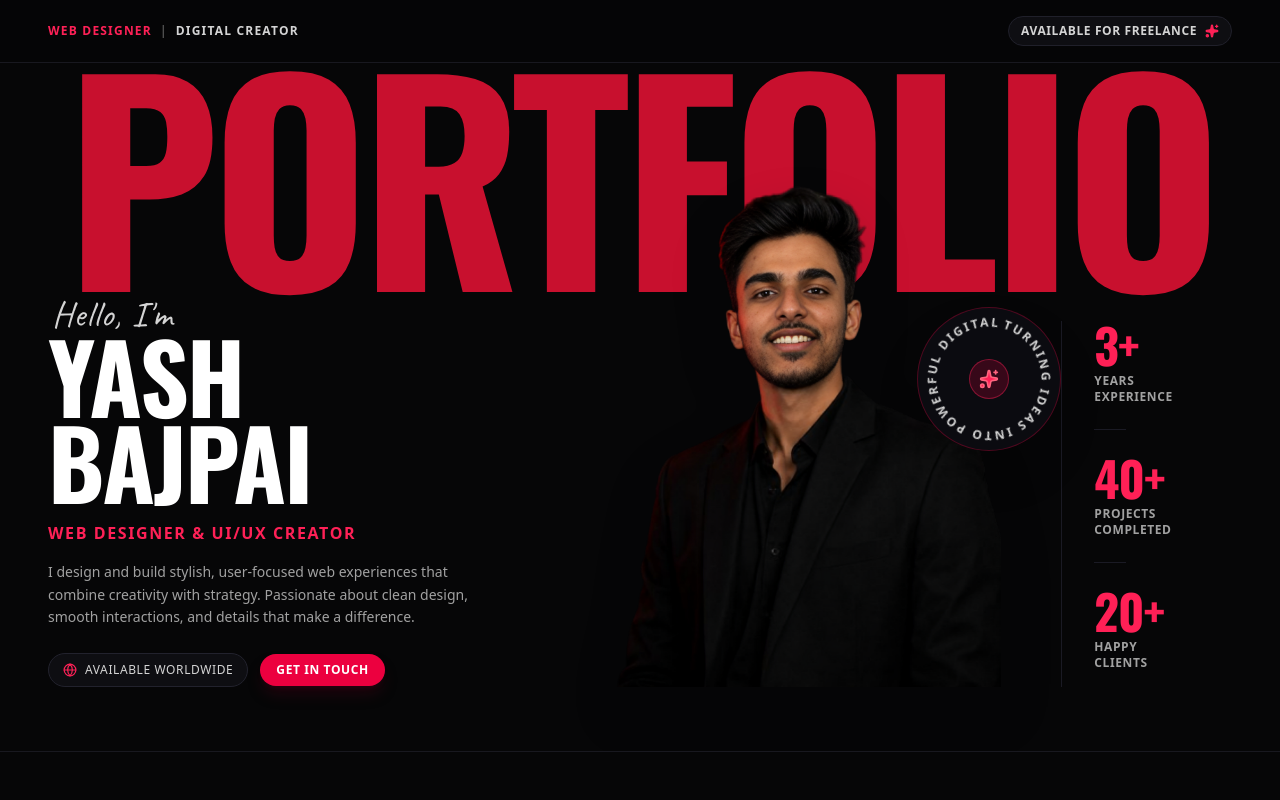
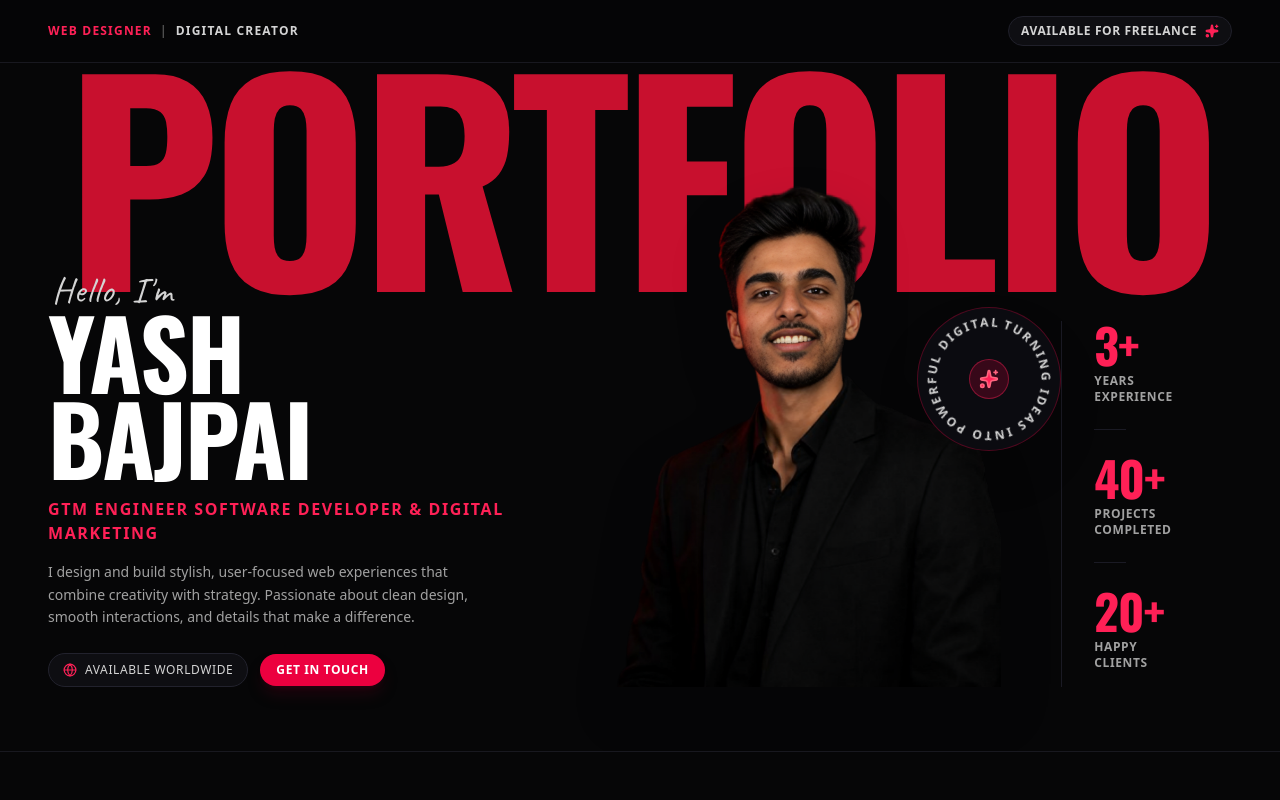
Before and after one commit to yashbajpai888/yashbajpai.me, a Next.js app: page / in a window 1280 px wide. Shown: the top 800 px of the page. Built offline with nearby package versions, Linux system fonts and the light colour scheme.

Commit message:
made changes in intro

```diff
--- a/app/layout.tsx
+++ b/app/layout.tsx
@@ -21,9 +21,9 @@ const caveat = Caveat({
 });
 
 export const metadata: Metadata = {
-  title: "Yash Bajpai — Web Designer & UI/UX Creator",
+  title: "Yash Bajpai — GTM ENGINEER SOFTWARE DEVELOPER & DIGITAL MARKETING ",
   description:
-    "Official portfolio website of Yash Bajpai, Web Designer & UI/UX Creator crafting stylish, user-focused web experiences with strategy and precision.",
+    "Official portfolio website of Yash Bajpai, GTM ENGINEER SOFTWARE DEVELOPER & DIGITAL MARKETING  crafting stylish, user-focused web experiences with strategy and precision.",
   keywords: [
     "Yash Bajpai",
     "Web Designer",
@@ -35,7 +35,7 @@ export const metadata: Metadata = {
   ],
   authors: [{ name: "Yash Bajpai" }],
   openGraph: {
-    title: "Yash Bajpai — Web Designer & UI/UX Creator",
+    title: "Yash Bajpai — GTM ENGINEER SOFTWARE DEVELOPER & DIGITAL MARKETING ",
     description: "Turning ideas into powerful digital experiences.",
     images: ["/images/hero_portrait.png"]
   }
--- a/components/HeroSection.tsx
+++ b/components/HeroSection.tsx
@@ -42,7 +42,7 @@ export default function HeroSection({ onOpenContact }: HeroSectionProps) {
 
           {/* Subtitle */}
           <h2 className="text-rose-500 font-bold text-sm sm:text-base tracking-widest uppercase mt-2 mb-4">
-            WEB DESIGNER & UI/UX CREATOR
+            GTM ENGINEER SOFTWARE DEVELOPER & DIGITAL MARKETING
           </h2>
 
           {/* Description Paragraph */}
```
